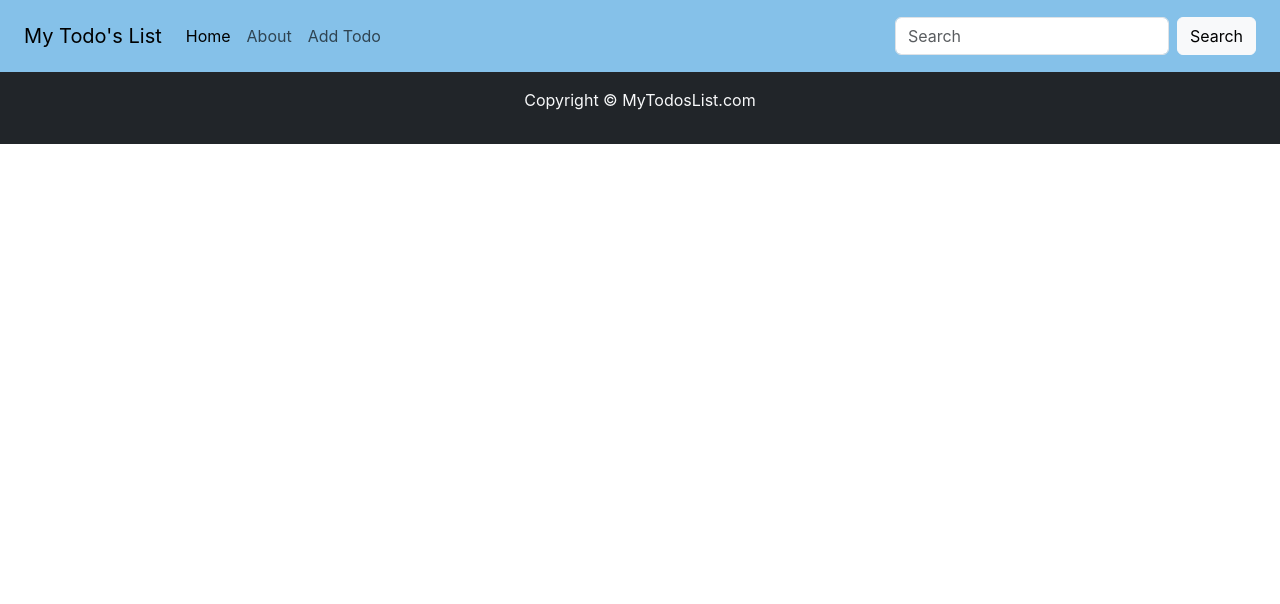
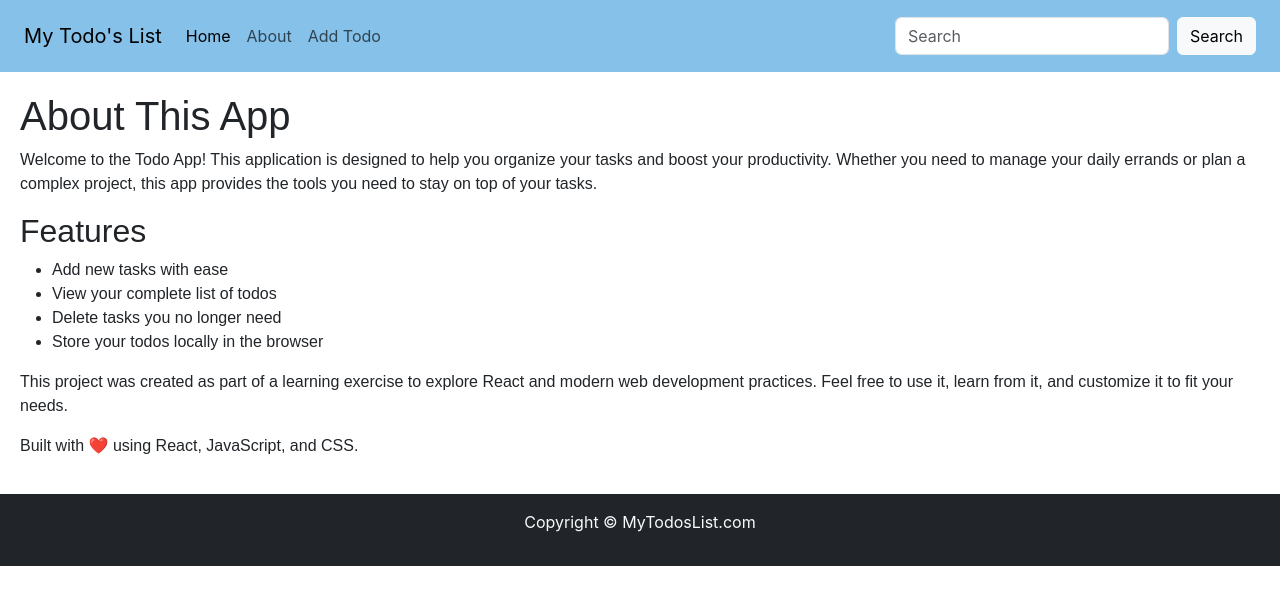
Before and after one commit to Szkrishna/React-Learning-with-Project, a React (Create React App) app in the folder todos-list/: page /about in a window 1280 px wide. Shown: the top 604 px of the page. Built offline with nearby package versions, Linux system fonts and the light colour scheme.

Commit message:
added about page to aur project and its routing

```diff
--- a/todos-list/src/App.js
+++ b/todos-list/src/App.js
@@ -3,6 +3,7 @@ import { Header } from "./MyComponents/Header";
 import { Footer } from './MyComponents/Footer';
 import { AddTodo } from './MyComponents/AddTodo';
 import { Todos } from './MyComponents/Todos';
+import { About } from './MyComponents/About';
 import React, { useState, useEffect } from 'react';
 import {
   BrowserRouter as Router,
@@ -56,6 +57,9 @@ function App() {
           <Route exact path="/add-todo" element={
             <AddTodo addTodo={addTodo} />
           } />
+          <Route exact path="/about" element={
+            <About />
+          } />
         </Routes>
         <Footer />
       </Router>
--- /dev/null
+++ b/todos-list/src/MyComponents/About.jsx
@@ -0,0 +1,27 @@
+import React from 'react';
+
+export const About = () => {
+  return (
+    <div style={{ padding: "20px", fontFamily: "Arial, sans-serif" }}>
+      <h1>About This App</h1>
+      <p>
+        Welcome to the Todo App! This application is designed to help you organize your tasks and boost your productivity.
+        Whether you need to manage your daily errands or plan a complex project, this app provides the tools you need to stay on top of your tasks.
+      </p>
+      <h2>Features</h2>
+      <ul>
+        <li>Add new tasks with ease</li>
+        <li>View your complete list of todos</li>
+        <li>Delete tasks you no longer need</li>
+        <li>Store your todos locally in the browser</li>
+      </ul>
+      <p>
+        This project was created as part of a learning exercise to explore React and modern web development practices. Feel free to
+        use it, learn from it, and customize it to fit your needs.
+      </p>
+      <p>
+        Built with ❤️ using React, JavaScript, and CSS.
+      </p>
+    </div>
+  );
+};
```
